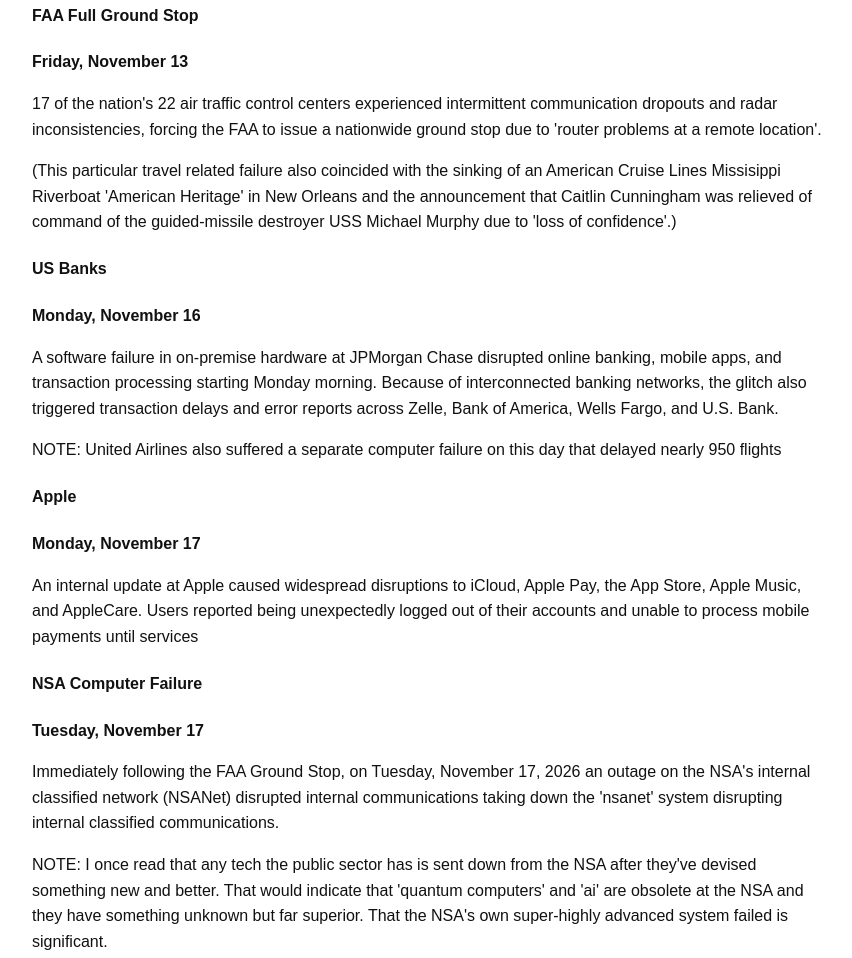
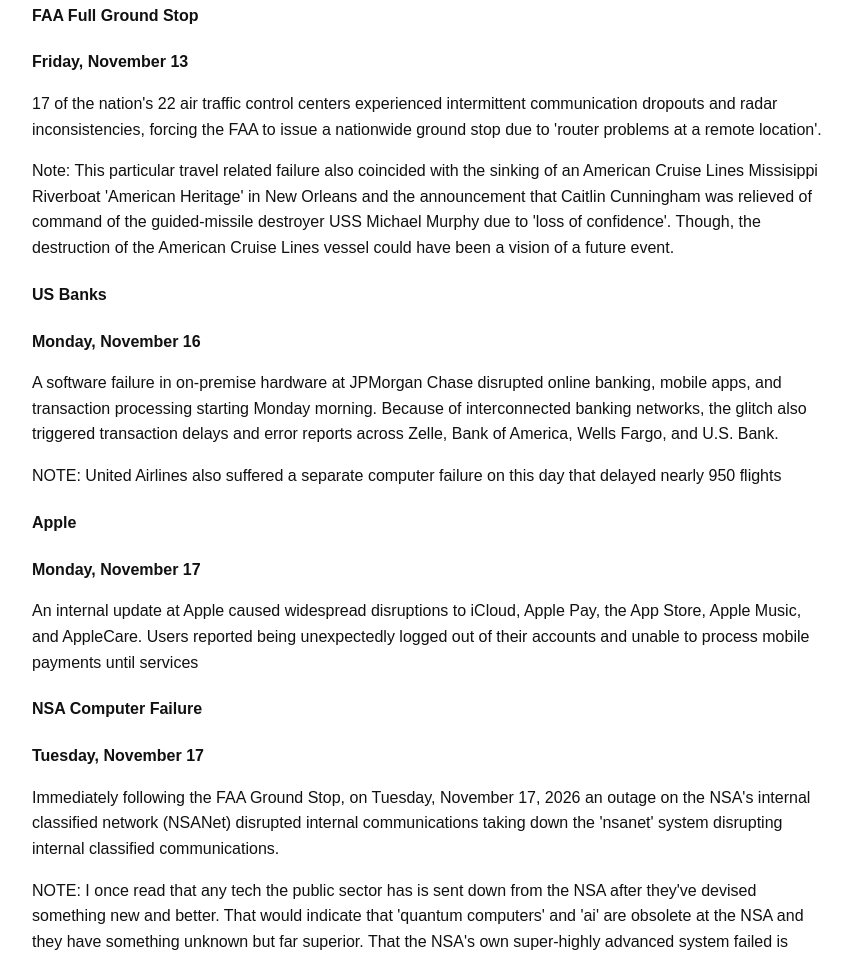
Before and after one commit to RaphaelAsanti/the-orphan, a plain HTML site: page index.html in a window 1280 px wide. Shown: the part 9474-10432 px from the top of the page, without its empty margins (208-1060 px from the left). Drawn offline with Linux system fonts and the light colour scheme.

Commit message:
Revise travel failure paragraph in index.html
Updated paragraph to clarify the context of the travel-related failure and added a note about the potential future event.

```diff
--- a/index.html
+++ b/index.html
@@ -567,7 +567,7 @@ Global Microsoft 365 and Outlook failure that began on November 12, 2026, lasted
     <p>
  17 of the nation's 22 air traffic control centers experienced intermittent communication dropouts and radar inconsistencies, forcing the FAA to issue a nationwide ground stop due to 'router problems at a remote location'.
     </p>
-         <p>(This particular travel related failure also coincided with the sinking of an American Cruise Lines Missisippi Riverboat 'American Heritage' in New Orleans and the announcement that Caitlin Cunningham was relieved of command of the guided-missile destroyer USS Michael Murphy due to 'loss of confidence'.) </p>
+         <p>Note:  This particular travel related failure also coincided with the sinking of an American Cruise Lines Missisippi Riverboat 'American Heritage' in New Orleans and the announcement that Caitlin Cunningham was relieved of command of the guided-missile destroyer USS Michael Murphy due to 'loss of confidence'.  Though, the destruction of the American Cruise Lines vessel could have been a vision of a future event.</p>
   </article>
              <article>
     <h4>US Banks</h4>
```
